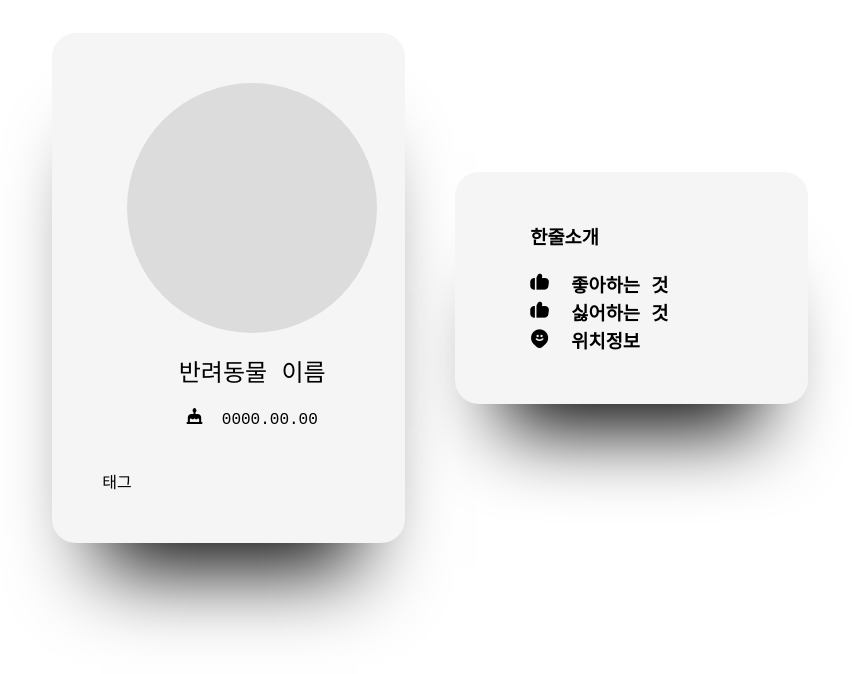
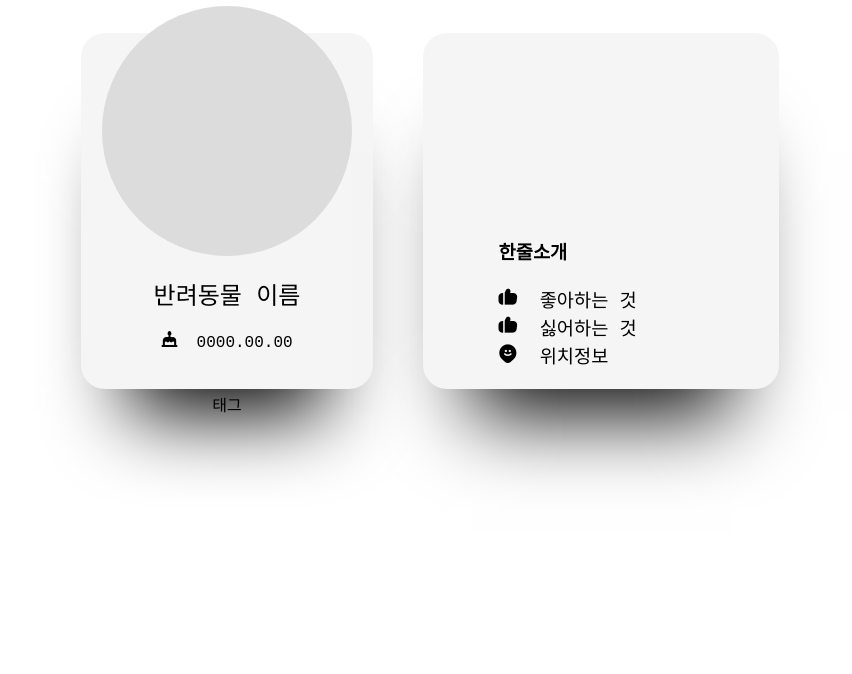
Before and after one commit to anhyunji494/pet-project, a React (Create React App) app in the folder frontend/: page /profile in a window 1280 px wide. Shown: the top 674 px of the page, without its empty margins (210-1062 px from the left). Built offline with nearby package versions, Linux system fonts and the light colour scheme.

Commit message:
포트 설정

```diff
--- a/frontend/package.json
+++ b/frontend/package.json
@@ -14,7 +14,7 @@
     "react-scripts": "5.0.1",
     "web-vitals": "^2.1.4"
   },
-  "proxy": "http://localhost:8080",
+  "proxy": "http://localhost:8085",
   "scripts": {
     "start": "react-scripts start",
     "build": "react-scripts build",
--- a/frontend/src/components/ProfilePage.css
+++ b/frontend/src/components/ProfilePage.css
@@ -29,18 +29,20 @@
   border-radius: 24px;
   box-shadow: 0px 72px 80px -48px #000000;
   gap: 20px;
-  width: 20%;
+  width: 15vw;
+  height: 20vw;
   flex-direction: column;
   background: whitesmoke;
   padding: 50px;
   justify-content: center;
+  align-items: center;
   margin: 25px;
 }
 
 .profile-div {
   display: flex;
   gap: 20px;
-  width: 20%;
+  width: 15%;
   flex-direction: column;
   justify-content: center;
   align-items: center;
@@ -83,15 +85,17 @@
   border-radius: 24px;
   box-shadow: 0px 72px 80px -48px #000000;
   gap: 20px;
-  width: 20%;
+  width: 20vw;
+  height: 20vw;
   flex-direction: column;
   background: whitesmoke;
   padding: 50px;
-  justify-content: center;
+  justify-content: first baseline;
   margin: 25px;
 }
 
 .intro{
+  margin-top: 60%;
   display: grid;
   font-size: 14pt;
   font-weight: 600;
@@ -102,6 +106,10 @@
 .etc-div{
   display: inline-block;
   font-size: 14pt;
-  font-weight: 600;
+  font-weight: 400;
   margin-left: 10%;
 }
+
+.birthday{
+  font-weight: 300;
+}
--- a/frontend/src/setupProxy.js
+++ b/frontend/src/setupProxy.js
@@ -4,7 +4,7 @@ module.exports = function(app) {
   app.use(
     '/api',
     createProxyMiddleware({
-      target: 'http://localhost:8080',	// 서버 URL or localhost:설정한포트번호
+      target: 'http://localhost:8085',	// 서버 URL or localhost:설정한포트번호
       changeOrigin: true,
     })
   );
```
